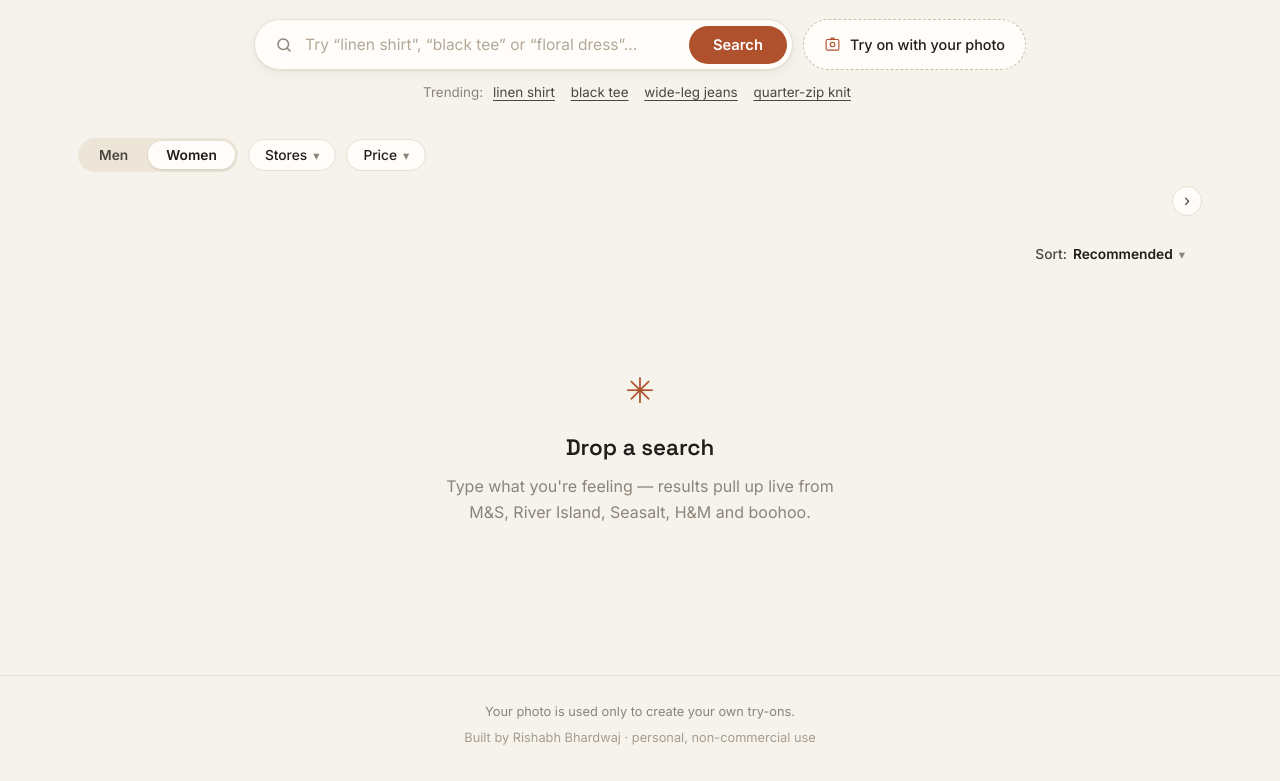
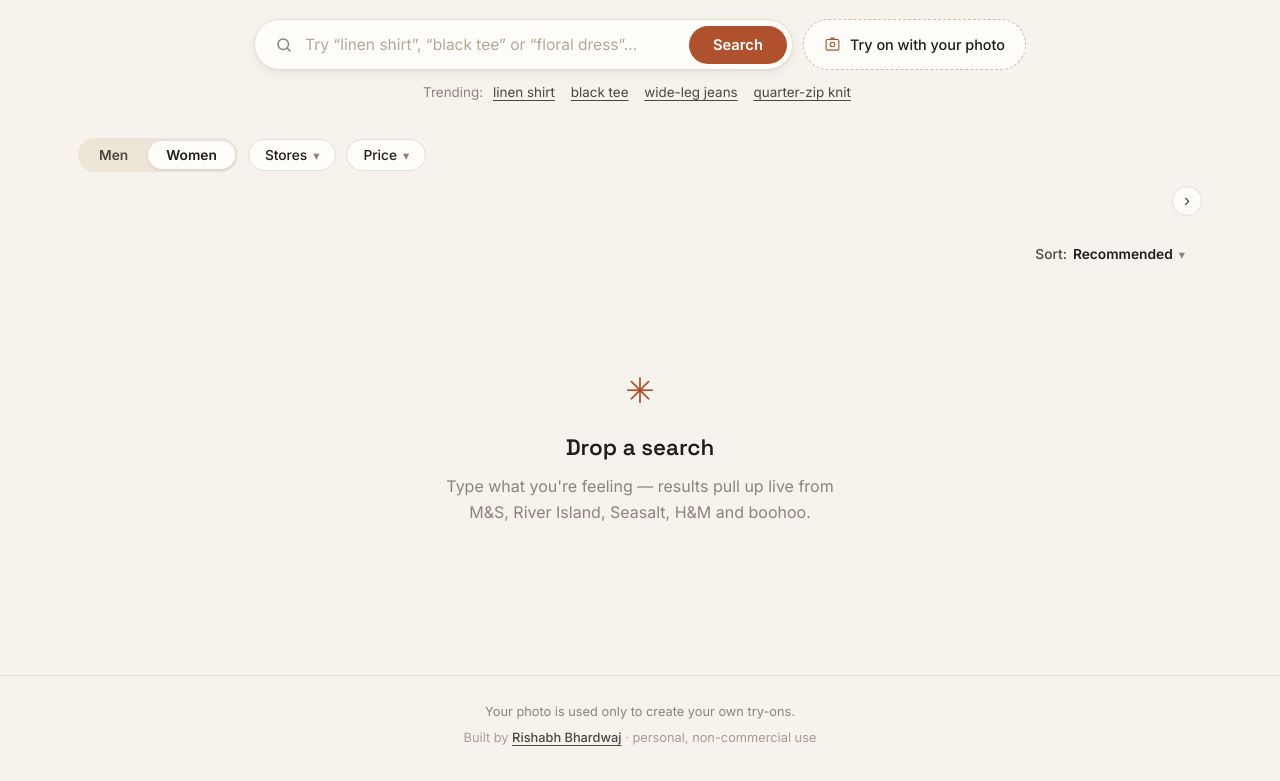
Before and after one commit to riishabhz/Tryon, a plain HTML site: page tryon-gemini/static/index.html in a window 1280 px wide. Shown: the part 208-989 px from the top of the page. Drawn offline with Linux system fonts and the light colour scheme; no server answers.

Commit message:
Link the author credit to LinkedIn; add a how-to-use guide
Co-Authored-By: Claude Opus 5 <noreply@anthropic.com>

```diff
--- a/tryon-gemini/static/index.html
+++ b/tryon-gemini/static/index.html
@@ -128,7 +128,7 @@
 
 <footer class="footer">
     <span id="privacy-note">Your photo is used only to create your own try-ons.</span>
-    <span class="footer-credit">Built by Rishabh Bhardwaj · personal, non-commercial use</span>
+    <span class="footer-credit">Built by <a href="https://www.linkedin.com/in/rishabh-data-analytics/" target="_blank" rel="noopener">Rishabh Bhardwaj</a> · personal, non-commercial use</span>
 </footer>
 
 <!-- Photo modal -->
--- a/tryon-gemini/static/styles.css
+++ b/tryon-gemini/static/styles.css
@@ -720,6 +720,13 @@ body {
     gap: 6px;
 }
 .footer-credit { color: #a79c8e; }
+.footer-credit a {
+    color: var(--ink-soft);
+    text-decoration: underline;
+    text-underline-offset: 3px;
+    font-weight: 500;
+}
+.footer-credit a:hover { color: var(--accent-ink); }
 
 /* ---------- Responsive ---------- */
 
--- a/tryon-kolors/static/styles.css
+++ b/tryon-kolors/static/styles.css
@@ -720,6 +720,13 @@ body {
     gap: 6px;
 }
 .footer-credit { color: #a79c8e; }
+.footer-credit a {
+    color: var(--ink-soft);
+    text-decoration: underline;
+    text-underline-offset: 3px;
+    font-weight: 500;
+}
+.footer-credit a:hover { color: var(--accent-ink); }
 
 /* ---------- Responsive ---------- */
 
```
Also changed, not shown: tryon-kolors/static/index.html (+1 -1 lines), 1 other file.
